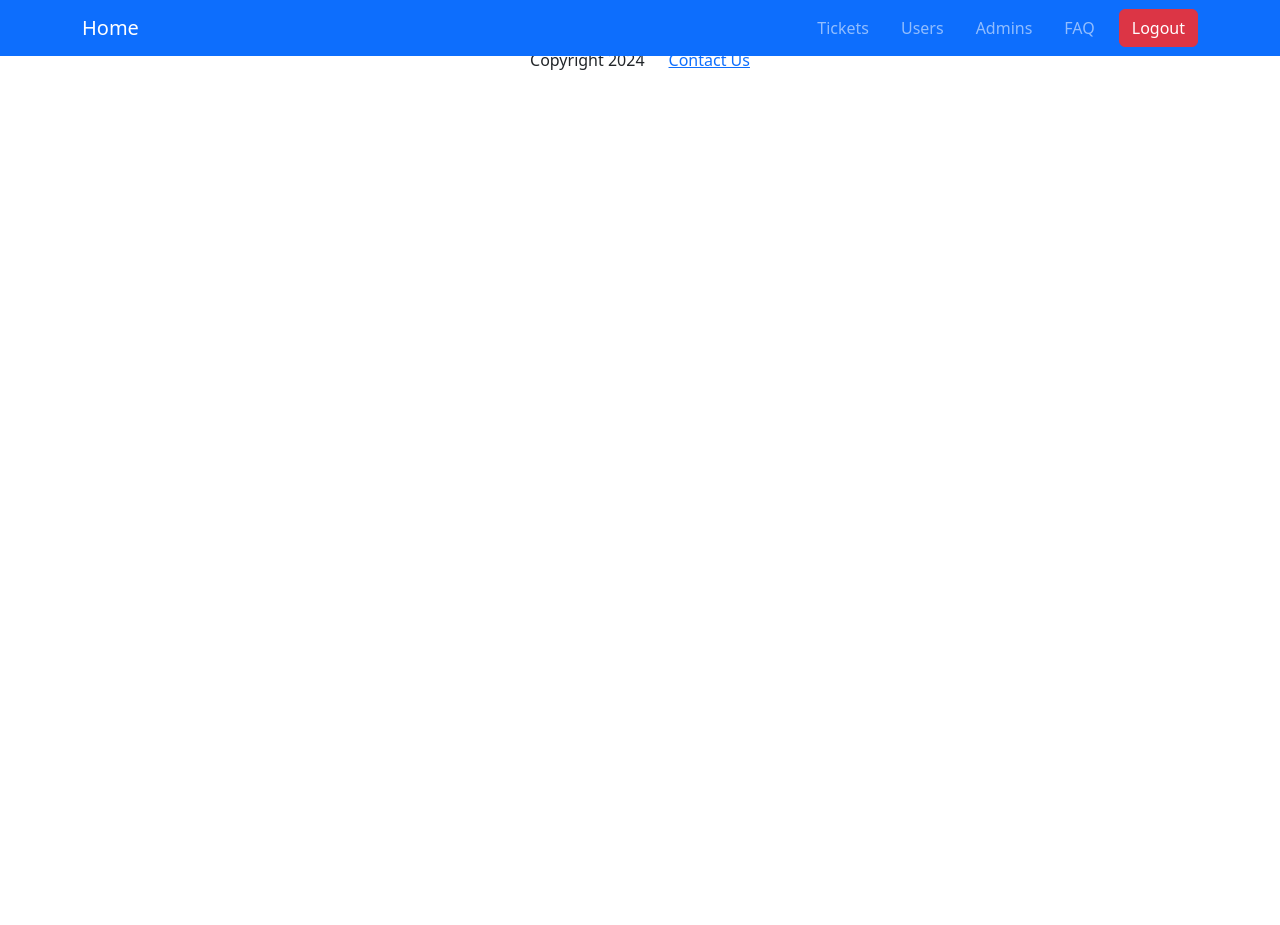
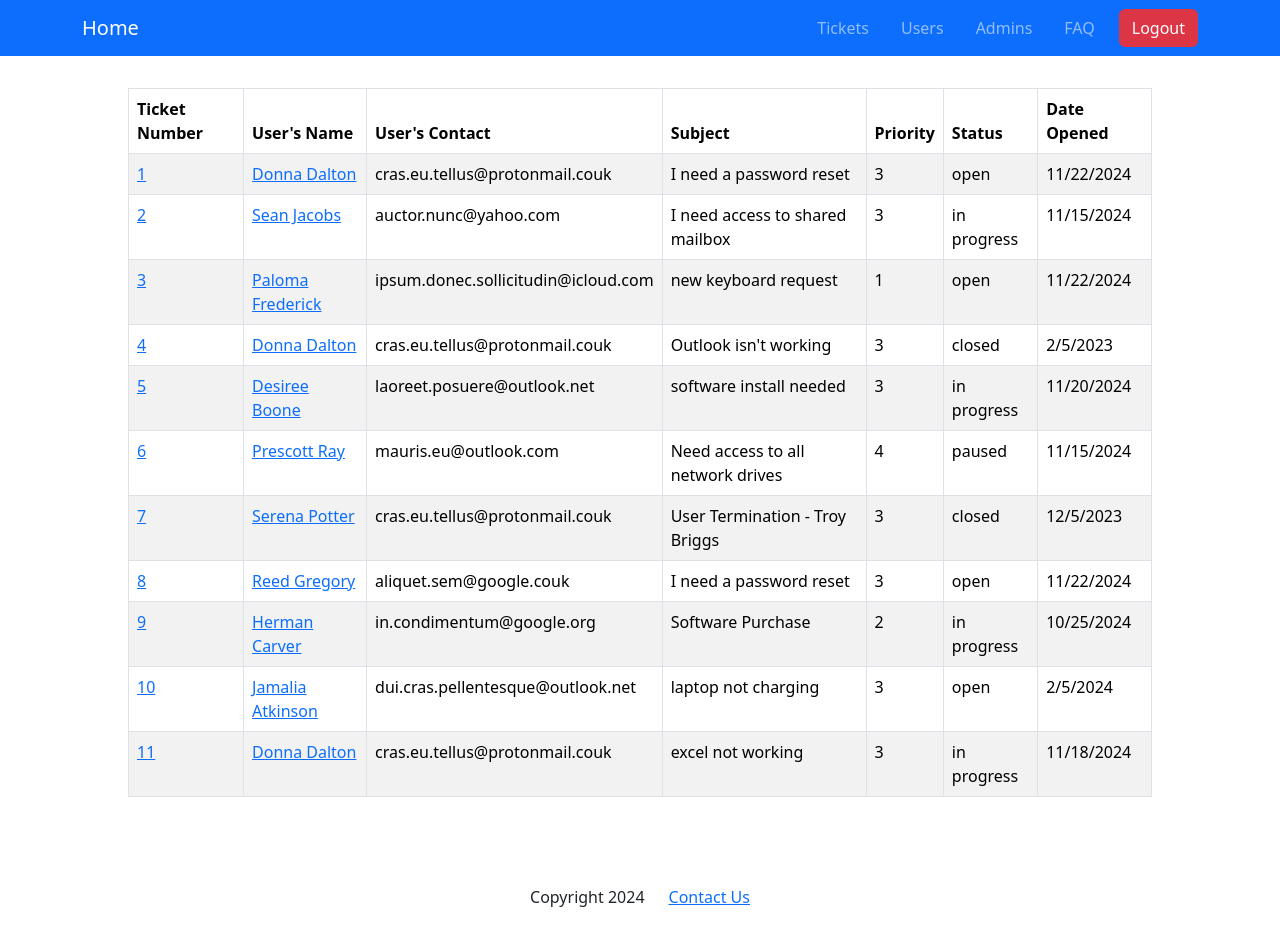
Before and after one commit to Smoot-Mena/react-helpdesk, a React (Vite) app: page /tickets in a window 1280 px wide. Before the commit the page ends 800 px from the top, so only its background shows below. Built offline with nearby package versions, Linux system fonts and the light colour scheme.

Commit message:
Adds ticket samples and updates styles
Adds a ticket sample json file and updates the styles for Login and Tickets pages.

```diff
--- /dev/null
+++ b/src/json/tickets.json
@@ -0,0 +1,113 @@
+[
+    {
+        "ticketNumber": "1",
+        "user": "Donna Dalton",
+        "contact": "cras.eu.tellus@protonmail.couk",
+        "subject": "I need a password reset",
+        "body": "Ut enim ad minim veniam, quis nostrud exercitation ullamco laboris nisi ut aliquip ex ea commodo consequat",
+        "priority": "3",
+        "status": "open",
+        "category": "",
+        "dateOpened": "11/22/2024"
+    },{
+        "ticketNumber": "2",
+        "user": "Sean Jacobs",
+        "contact": "auctor.nunc@yahoo.com",
+        "subject": "I need access to shared mailbox",
+        "body": "Excepteur sint occaecat cupidatat non proident",
+        "priority": "3",
+        "status": "in progress",
+        "category": "",
+        "dateOpened": "11/15/2024"
+    },{
+        "ticketNumber": "3",
+        "user": "Paloma Frederick",
+        "contact": "ipsum.donec.sollicitudin@icloud.com",
+        "subject": "new keyboard request",
+        "body": "Lorem ipsum dolor sit amet",
+        "priority": "1",
+        "status": "open",
+        "category": "",
+        "dateOpened": "11/22/2024"
+    },{
+        "ticketNumber": "4",
+        "user": "Donna Dalton",
+        "contact": "cras.eu.tellus@protonmail.couk",
+        "subject": "Outlook isn't working",
+        "body": "Duis aute irure dolor in reprehenderit in voluptate velit esse cillum dolore eu fugiat nulla pariatur.",
+        "priority": "3",
+        "status": "closed",
+        "category": "",
+        "dateOpened": "2/5/2023"
+    },{
+        "ticketNumber": "5",
+        "user": "Desiree Boone",
+        "contact": "laoreet.posuere@outlook.net",
+        "subject": "software install needed",
+        "body": "Maximus facilisis per libero montes tempus lacus eleifend quisque.",
+        "priority": "3",
+        "status": "in progress",
+        "category": "",
+        "dateOpened": "11/20/2024"
+    },{
+        "ticketNumber": "6",
+        "user": "Prescott Ray",
+        "contact": "mauris.eu@outlook.com",
+        "subject": "Need access to all network drives",
+        "body": "Mus commodo quam vehicula metus interdum facilisi.",
+        "priority": "4",
+        "status": "paused",
+        "category": "",
+        "dateOpened": "11/15/2024"
+    },{
+        "ticketNumber": "7",
+        "user": "Serena Potter",
+        "contact": "cras.eu.tellus@protonmail.couk",
+        "subject": "User Termination - Troy Briggs",
+        "body": "Parturient auctor accumsan tortor metus ut habitant.",
+        "priority": "3",
+        "status": "closed",
+        "category": "",
+        "dateOpened": "12/5/2023"
+    },{
+        "ticketNumber": "8",
+        "user": "Reed Gregory",
+        "contact": "aliquet.sem@google.couk",
+        "subject": "I need a password reset",
+        "body": "Condimentum sollicitudin consequat magnis cras venenatis non imperdiet scelerisque.",
+        "priority": "3",
+        "status": "open",
+        "category": "",
+        "dateOpened": "11/22/2024"
+    },{
+        "ticketNumber": "9",
+        "user": "Herman Carver",
+        "contact": "in.condimentum@google.org",
+        "subject": "Software Purchase",
+        "body": "Pharetra adipiscing montes vivamus eu gravida fames.",
+        "priority": "2",
+        "status": "in progress",
+        "category": "",
+        "dateOpened": "10/25/2024"
+    },{
+        "ticketNumber": "10",
+        "user": "Jamalia Atkinson",
+        "contact": "dui.cras.pellentesque@outlook.net",
+        "subject": "laptop not charging",
+        "body": "Felis erat ornare habitant elit; non ligula ullamcorper quam. Ornare vel sagittis libero dui lacus euismod at condimentum ipsum.",
+        "priority": "3",
+        "status": "open",
+        "category": "",
+        "dateOpened": "2/5/2024"
+    },{
+        "ticketNumber": "11",
+        "user": "Donna Dalton",
+        "contact": "cras.eu.tellus@protonmail.couk",
+        "subject": "excel not working",
+        "body": "Sagittis ultrices aliquam ullamcorper rhoncus nisl tortor sollicitudin porttitor nostra.",
+        "priority": "3",
+        "status": "in progress",
+        "category": "",
+        "dateOpened": "11/18/2024"
+    }
+]
--- a/src/pages/Admins.jsx
+++ b/src/pages/Admins.jsx
@@ -1,5 +1,5 @@
 import React from 'react';
-import NavBar from '../components/NavBar';
+import NavBar from '../components/Navbar';
 import Footer from '../components/Footer';
 
 const Admins = () => {
--- a/src/pages/Faq.jsx
+++ b/src/pages/Faq.jsx
@@ -1,5 +1,5 @@
 import React from 'react';
-import NavBar from '../components/NavBar';
+import NavBar from '../components/Navbar';
 import Footer from '../components/Footer';
 
 const Faq = () => {
--- a/src/pages/Login.jsx
+++ b/src/pages/Login.jsx
@@ -41,7 +41,7 @@ const Login = () => {
             <Form.Control type='email'
             onChange={(event) => setUserEmail(event.target.value)}
             required
-            className='text-bg-secondary'/>
+            className='bg-primary-subtle'/>
             <Form.Text className='text-muted'>Enter your email address above</Form.Text>
         </Form.Group>
 
@@ -51,7 +51,7 @@ const Login = () => {
             type='password'
             minLength={6} onChange={(event) => setUserPassword(event.target.value)}
             required
-            className='text-bg-secondary'/>
+            className='bg-primary-subtle'/>
             <Form.Text>Type in your password above</Form.Text>
           </Form.Group>
 
--- a/src/pages/Ticket.jsx
+++ b/src/pages/Ticket.jsx
@@ -1,9 +1,49 @@
 import React from 'react';
+import { useLocation } from 'react-router-dom';
 
-const Ticket = () => {
+import Form from "react-bootstrap/Form";
+import Row from "react-bootstrap/Row";
+import Col from "react-bootstrap/Col";
+
+const Ticket = ( {ticket} ) => {
+  const details = useLocation();
+
+  ticket = details.state.ticket;
+
+  // console.log(ticket);
   return (
     <section>
-      {Ticket}
+      {ticket && (
+      <Form>
+        <Row className='mb-4'>
+          <Form.Group as={Col} controlId='formUserName'>
+            <Form.Label>User Name</Form.Label>
+            <Form.Control type='text' defaultValue={ticket.user} disabled/>
+          </Form.Group>
+
+          <Form.Group as={Col} controlId='formEmail'>
+            <Form.Label>User Email</Form.Label>
+            <Form.Control type='email' defaultValue={ticket.contact} readOnly/>
+          </Form.Group>
+        </Row>
+
+        <Row>
+          <Form.Group as={Col} controlId='formTicketNumber'>
+            <Form.Label>Ticket Number</Form.Label>
+            <Form.Control value={ticket.ticketNumber} readOnly/>
+          </Form.Group>
+
+          <Form.Group as={Col} controlId='formTicketPriority'>
+            <Form.Label>Ticket Priority</Form.Label>
+            <Form.Control value={ticket.priority} readOnly/>
+          </Form.Group>
+
+          <Form.Group as={Col} controlId='formSubject'>
+            <Form.Label>Subject</Form.Label>
+            <Form.Control type='text' defaultValue={ticket.subject} readOnly/>
+          </Form.Group>
+        </Row>
+      </Form>)}
     </section>
   )
 }
--- a/src/pages/Tickets.jsx
+++ b/src/pages/Tickets.jsx
@@ -1,15 +1,56 @@
 import React from 'react';
-import NavBar from '../components/NavBar';
+import NavBar from '../components/Navbar';
 import Footer from '../components/Footer';
+import { Link } from 'react-router-dom';
+
+import Table from "react-bootstrap/Table";
+
+import defaultTickets from "../json/tickets.json";
 
 const Tickets = () => {
   return (
-    <section>
+    <section id='ticket-page'>
         <NavBar />
-        Tickets
-        <Footer />
+        <Table id='ticket-list' responsive="sm"
+        striped
+        bordered
+        hover
+        // className='mt-5'
+        style={{width: "80vw", margin: "11vh auto"}}>
+            <thead>
+              <tr>
+                <th>Ticket Number</th>
+                <th>User's Name</th>
+                <th>User's Contact</th>
+                <th>Subject</th>
+                <th>Priority</th>
+                <th>Status</th>
+                <th>Date Opened</th>
+              </tr>
+            </thead>
+            <tbody>
+              {defaultTickets && defaultTickets.map((ticket) => (
+                <tr key={ticket.ticketNumber}>
+                  <td>
+                    <Link
+                    state={ {ticket: ticket} }
+                    to={`/tickets/${ticket.ticketNumber}`}>{ticket.ticketNumber}</Link>
+                  </td>
+                  <td>
+                    <Link>{ticket.user}</Link>
+                  </td>
+                  <td>{ticket.contact}</td>
+                  <td>{ticket.subject}</td>
+                  <td>{ticket.priority}</td>
+                  <td>{ticket.status}</td>
+                  <td>{ticket.dateOpened}</td>
+                </tr>
+              ))}
+            </tbody>
+          </Table>
+          <Footer />
     </section>
   )
 }
 
-export default Tickets
+export default Tickets;
--- a/src/pages/Users.jsx
+++ b/src/pages/Users.jsx
@@ -24,7 +24,9 @@ const Users = () => {
                             <code style={{color: "dodgerblue"}}>{user.email}</code>
                         </p>
                         <section>
-                            <p>Employee status is..?</p>
+                            <p>
+                                <em>Employee status is..?</em>
+                            </p>
                             <Form>
                                 <Form.Group className='d-flex justify-content-evenly'>
                                     <Form.Check name='employee-status' type='radio' label="Active" isValid/>
```
